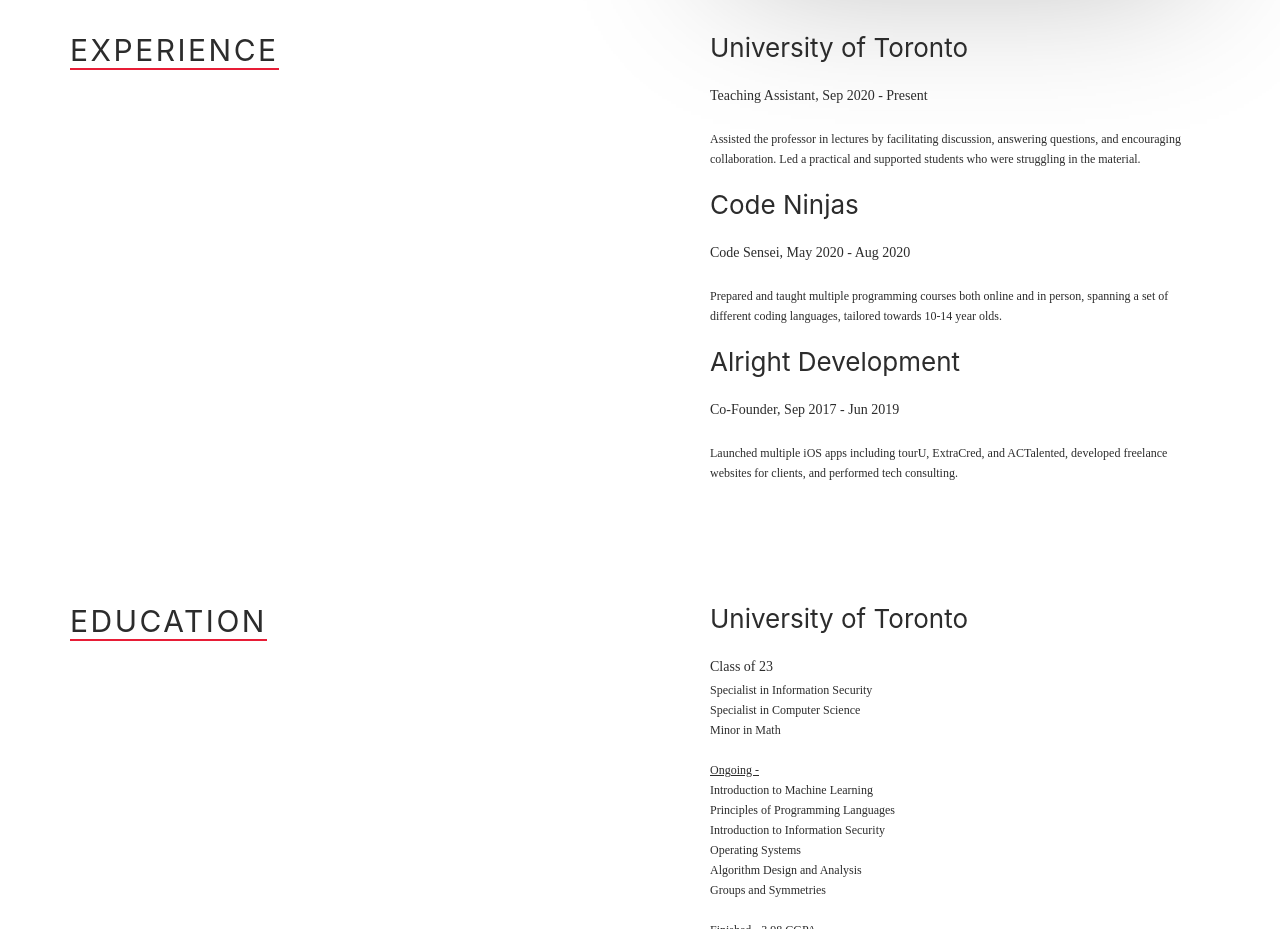
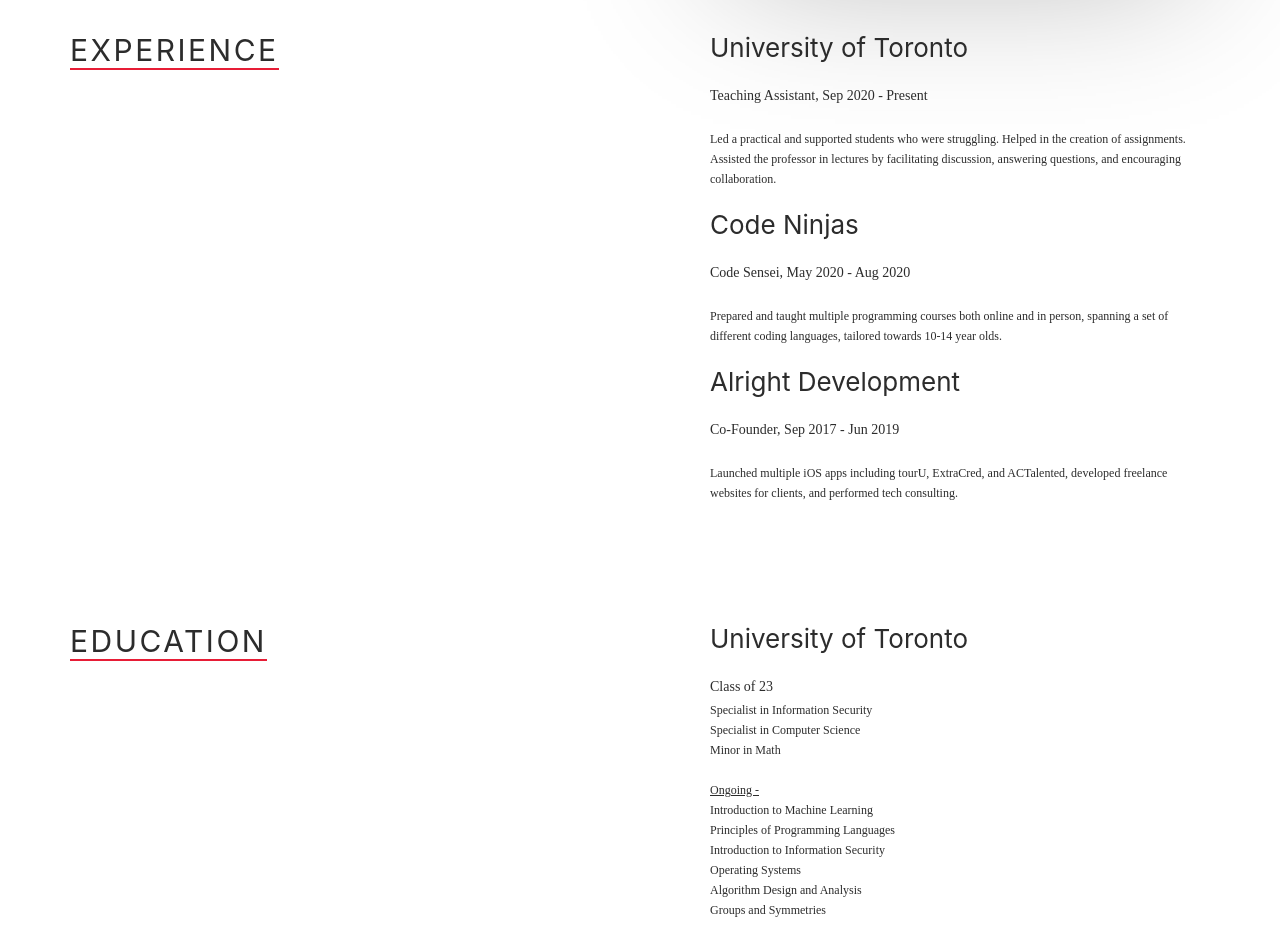
Before and after one commit to udosreis/udosreis.github.io, a plain HTML site: page about.html in a window 1280 px wide. Shown: the part 960-1889 px from the top of the page. Drawn offline with nearby package versions, Linux system fonts and the light colour scheme.

Commit message:
Updated description

```diff
--- a/about.html
+++ b/about.html
@@ -101,7 +101,7 @@
                     <br>
                     <p class="h2" data-aos="fade-right">Teaching Assistant, Sep 2020 - Present</p>
                     <br>
-                    <p class="h3" data-aos="fade-right">Assisted the professor in lectures by facilitating discussion, answering questions, and encouraging collaboration. Led a practical and supported students who were struggling in the material.</p>
+                    <p class="h3" data-aos="fade-right">Led a practical and supported students who were struggling. Helped in the creation of assignments. Assisted the professor in lectures by facilitating discussion, answering questions, and encouraging collaboration.</p>
                     <br>
                     <p class="h1" data-aos="fade-right">Code Ninjas</p>
                     <br>
```
